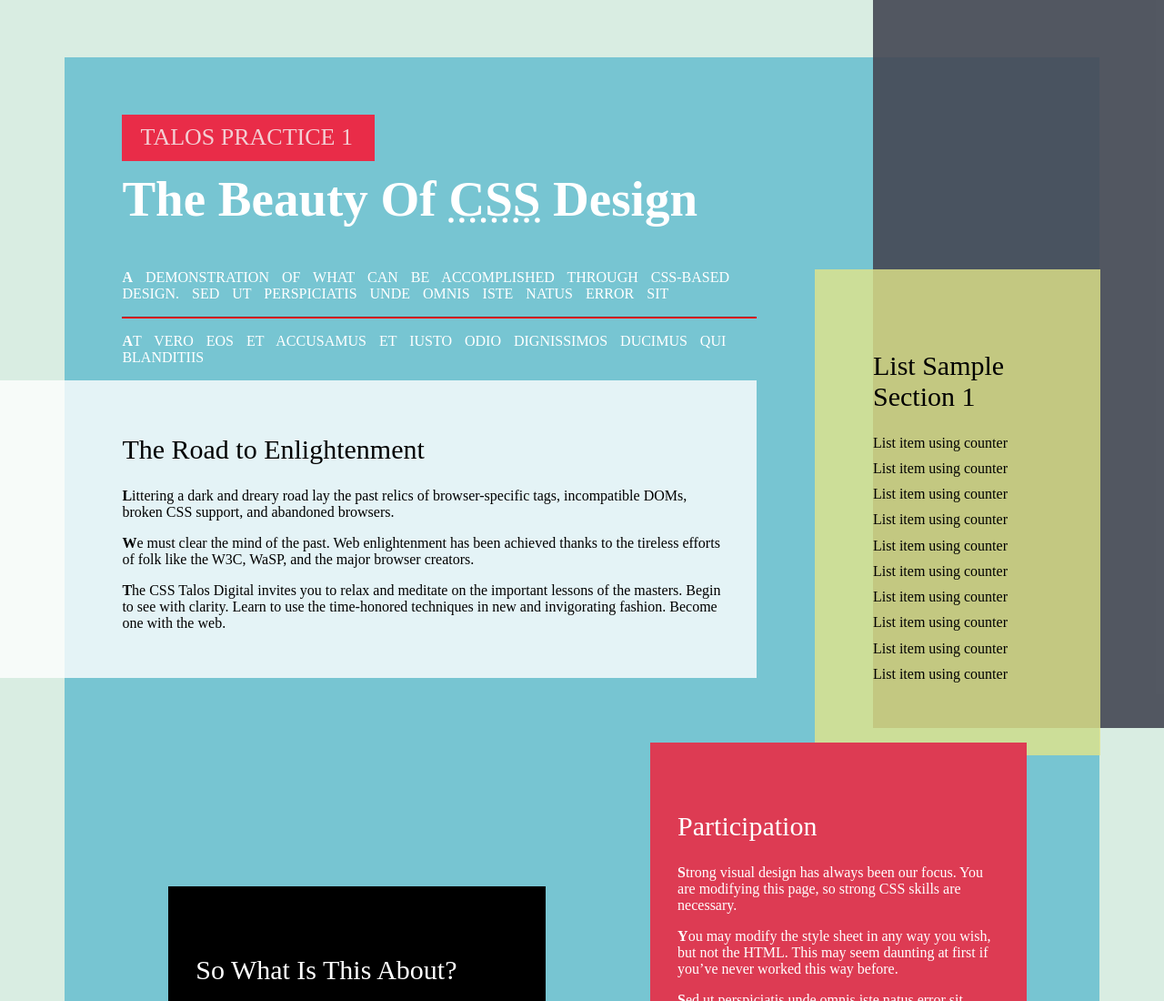
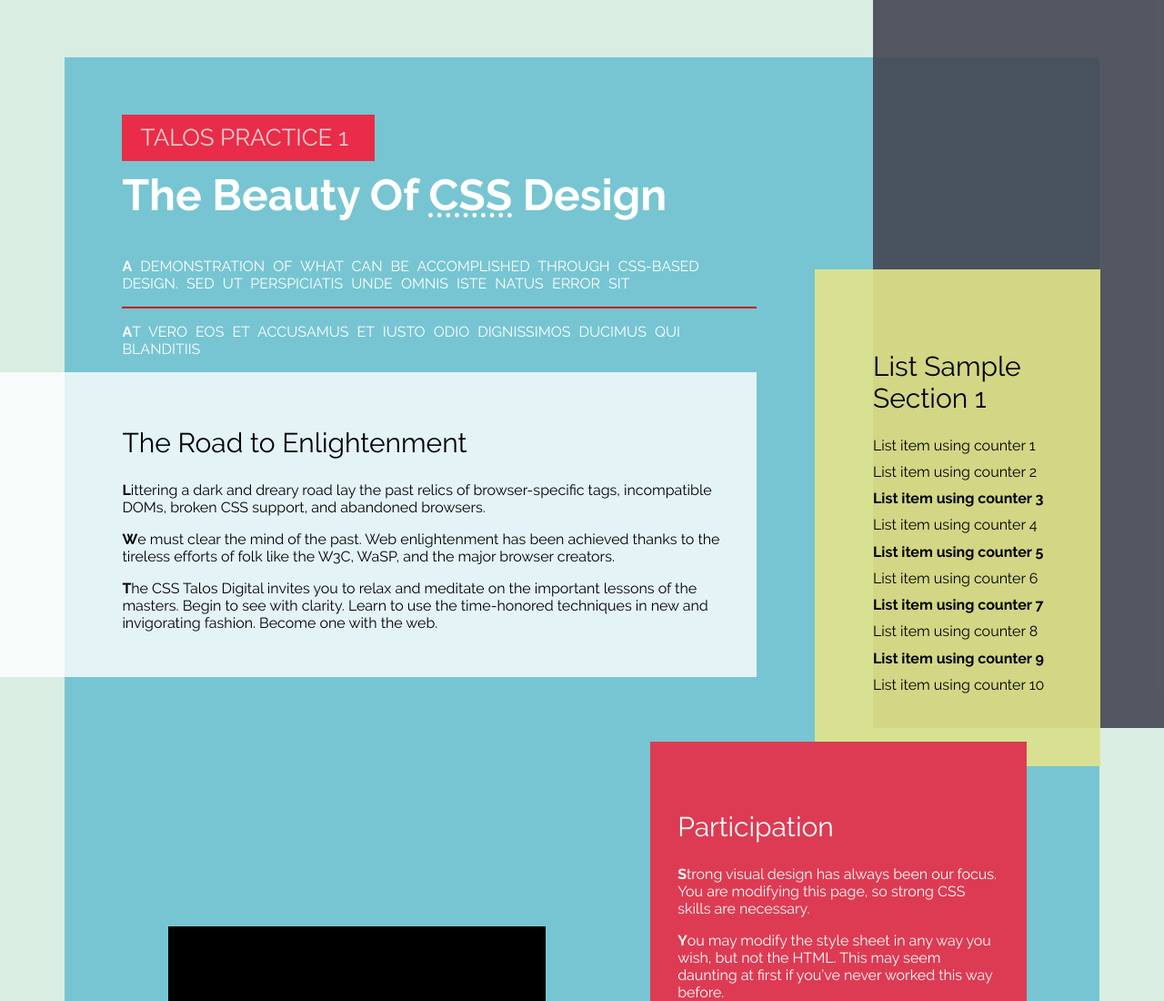
Before and after one commit to ricardovalquin/Talos-Digital-FrontEnd-Training-class-1, a plain HTML site: page index.html in a window 1280 px wide. Shown: the top 1100 px of the page at 91% size. Drawn offline with Linux system fonts and the light colour scheme.

Commit message:
added the style for the list and the fonts, pending the align on top of the blocks and the gray block with height 100%

```diff
--- a/assets/css/main.css
+++ b/assets/css/main.css
@@ -42,6 +42,8 @@
 /* Element Selectors */
 body{
     background-color: #D9EDE2;
+    font-family: 'raleway';
+    counter-reset: section;
 }
 
 hr{
@@ -50,11 +52,6 @@ hr{
 a{
     color: black;
 }
-
-p::first-letter {
-    font-weight: bold;
-}
-
 ul{
     list-style-type: none;
     padding-left: 0;
@@ -70,6 +67,23 @@ h2{
 }
 
 /* Class, Attribute, and Pseudo Selectors */
+
+p::first-letter {
+    font-weight: bold;
+}
+
+
+li::after {
+    counter-increment: section;
+    content: " " counter(section);
+}
+
+li:nth-child(odd) {
+    font-weight: bold;
+}
+li:first-child{
+    font-weight: normal;
+}
 
 .main-content{
     margin:5%;
@@ -92,7 +106,7 @@ h2{
     top: 37%;
     padding: 5% 3.5% 5% 5%;
     right: 5.5%;
-    background-color: rgba(226, 229, 138, 0.8);
+    background-color: rgba(226, 229, 138, 0.9);
 
 }
 
@@ -108,7 +122,7 @@ h2{
 .h1-title{
     color: white;
     text-transform: capitalize;
-    font-size: 55px;
+    font-size: 48px;
     margin-top: 1.5%;
 }
 
@@ -176,7 +190,7 @@ h2{
 .upper-case{
     text-transform: uppercase;
     color: white;
-    word-spacing: 10px;
+    word-spacing: 5px;
 }
 
 .author{
```
Also changed, not shown: index.html (+1 -1 lines).
